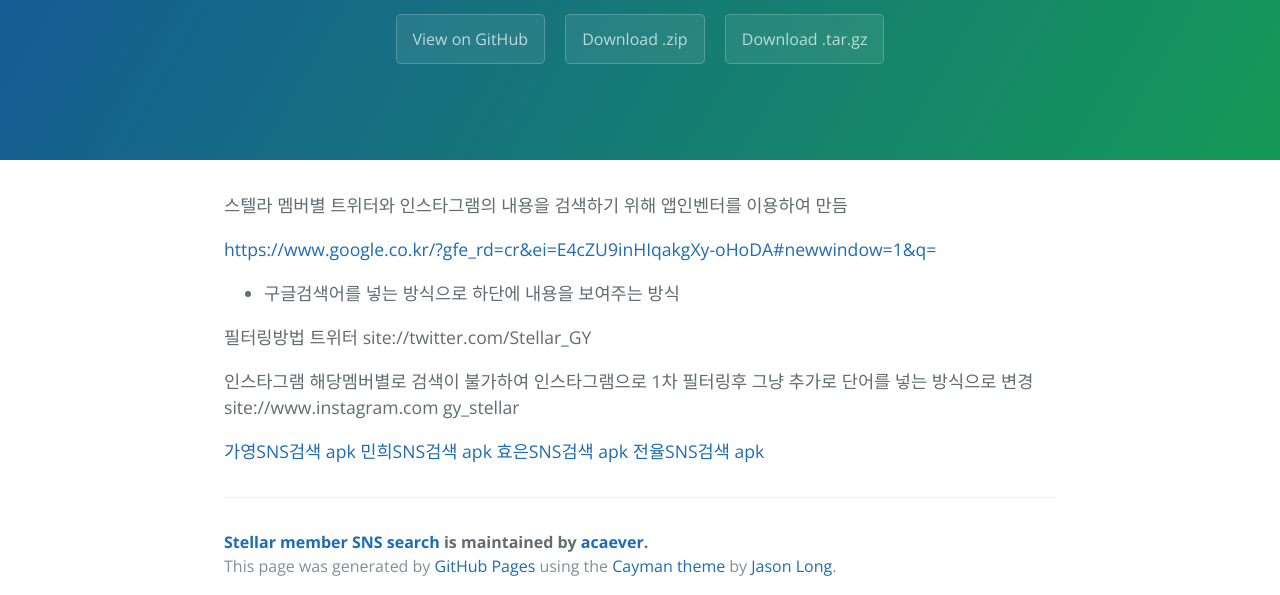
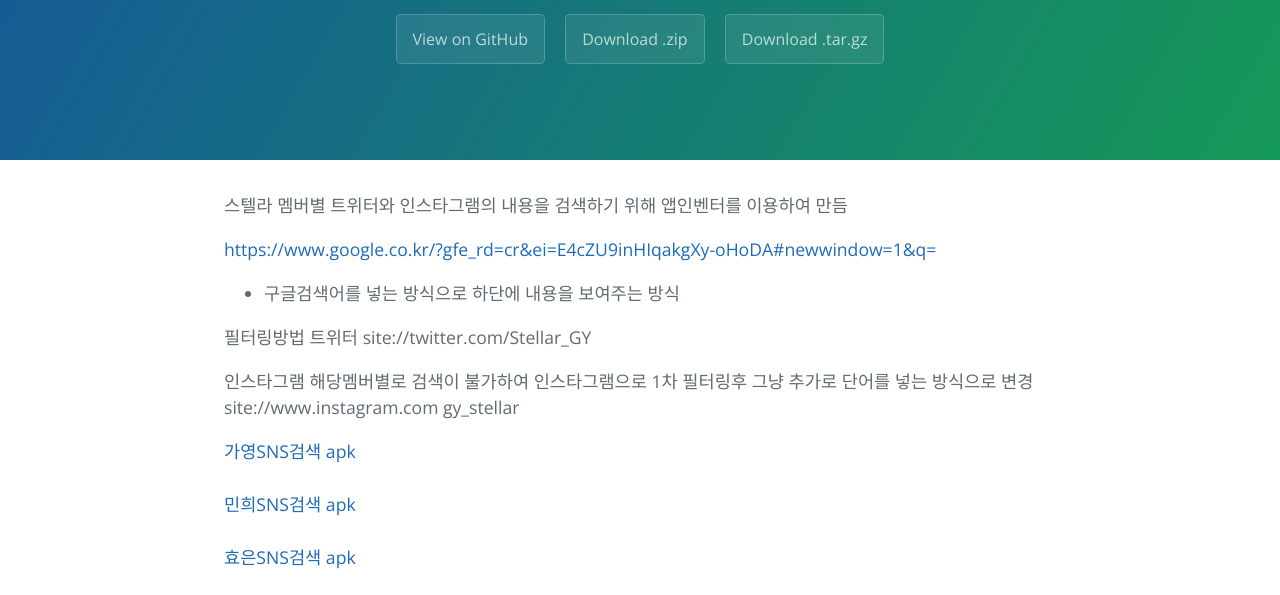
Before and after one commit to acaever/-SNS-apk, a plain HTML site: page index.html in a window 1280 px wide. Shown: the part 176-771 px from the top of the page. Drawn offline with nearby package versions, Linux system fonts and the light colour scheme.

Commit message:
Update index.html

```diff
--- a/index.html
+++ b/index.html
@@ -33,10 +33,10 @@
 <p>인스타그램 해당멤버별로 검색이 불가하여 인스타그램으로 1차 필터링후 그냥 추가로 단어를 넣는 방식으로 변경
 site://www.instagram.com gy_stellar</p>
 
-<p><a href="https://drive.google.com/open?id=0B7dFofzXIIEMU19ibFVNWTNfYWM">가영SNS검색 apk</a>
-<a href="https://drive.google.com/open?id=0B7dFofzXIIEMOElzNzF2cERDZnc">민희SNS검색 apk</a>
-<a href="https://drive.google.com/open?id=0B7dFofzXIIEMQm9qLWpzZVVoSzg">효은SNS검색 apk</a>
-<a href="https://drive.google.com/open?id=0B7dFofzXIIEMSHpxeFAxSWRIOUk">전율SNS검색 apk</a></p>
+<p><a href="https://drive.google.com/open?id=0B7dFofzXIIEMU19ibFVNWTNfYWM">가영SNS검색 apk</a><br><br>
+<a href="https://drive.google.com/open?id=0B7dFofzXIIEMOElzNzF2cERDZnc">민희SNS검색 apk</a><br><br>
+<a href="https://drive.google.com/open?id=0B7dFofzXIIEMQm9qLWpzZVVoSzg">효은SNS검색 apk</a><br><br>
+<a href="https://drive.google.com/open?id=0B7dFofzXIIEMSHpxeFAxSWRIOUk">전율SNS검색 apk</a><br><br></p>
 
       <footer class="site-footer">
         <span class="site-footer-owner"><a href="https://github.com/acaever/-SNS-apk">Stellar member SNS search</a> is maintained by <a href="https://github.com/acaever">acaever</a>.</span>
```
